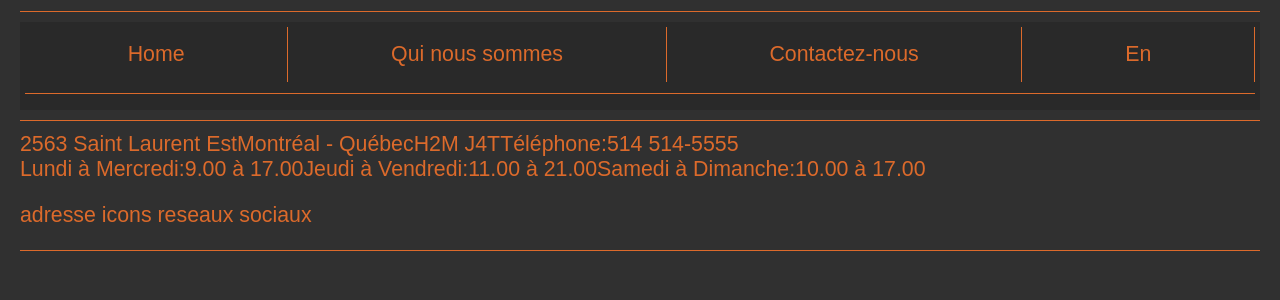
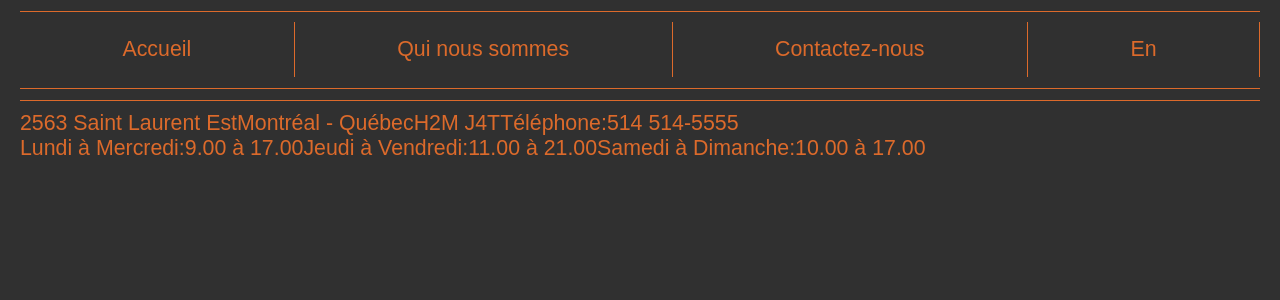
Before and after one commit to ProjetWeb2Hiv2021/art-pub-mtl-etu, a PHP site: template view/MenuPrincipal.php in a window 1280 px wide. Shown: the top 300 px of the page. Run offline with PHP 8.4, Linux system fonts and the light colour scheme; the template is opened without the code that fills it, so the values that code supplies are empty; some web fonts are replaced.

Commit message:
changement home par accueil page accueil

```diff
--- a/styles/styles.css
+++ b/styles/styles.css
@@ -28,10 +28,10 @@ header {
 titre {
   text-align: center;
 }
-.menu {
+/*.menu {
   background-color: #292929;
   padding: 5px;
-}
+}*/
 
 .menu ul {
   list-style: none;
--- a/view/Footer.php
+++ b/view/Footer.php
@@ -20,20 +20,5 @@
 
 <div class="reseaux">
 
-
-
-
-</div>
-
-
-</div>
-
-
-
-
-
-
-
-<p>adresse icons reseaux sociaux</p>
 <hr>
 </html>
--- a/view/MenuPrincipal.php
+++ b/view/MenuPrincipal.php
@@ -13,7 +13,7 @@
         <hr>
         <div class="menu">
        <ul>
-            <li><a href="#">Home</a></li>
+            <li><a href="#">Accueil</a></li>
             <li><a href="#">Qui nous sommes</a></li>
             <li><a href="#">Contactez-nous</a></li>
             <li class="item-right"><a href="#">En</a></li>
```
